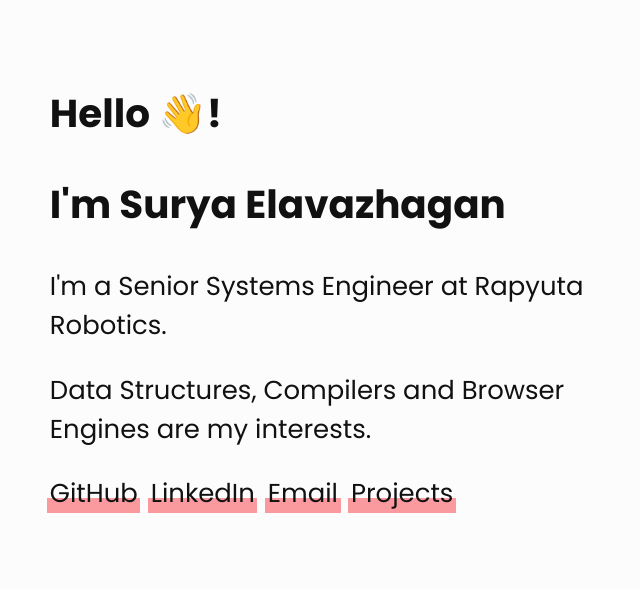
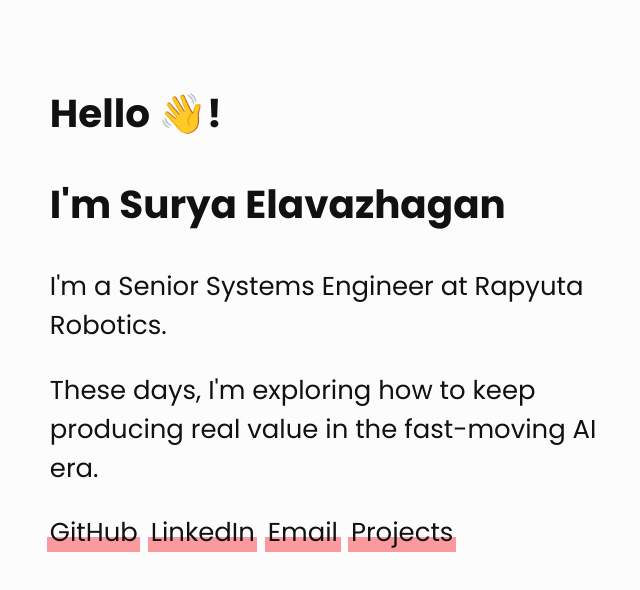
Before and after one commit to SuryaElavazhagan/SuryaElavazhagan.github.io, a plain HTML site: page index.html in a window 1280 px wide. Shown: the whole page, without its empty margins (2-642 px from the left). Drawn offline with Linux system fonts and the light colour scheme.

Commit message:
Update interests line on home page
Co-Authored-By: Claude Opus 5.5 <noreply@anthropic.com>
Claude-Session: https://claude.ai/code/session_017igoE1ZQrmpY6dJJ2G6wPq

```diff
--- a/index.html
+++ b/index.html
@@ -13,7 +13,7 @@
     <h1>I'm Surya Elavazhagan</h1>
     <main>
       <p>I'm a Senior Systems Engineer at Rapyuta Robotics.</p>
-      <p>Data Structures, Compilers and Browser Engines are my interests.</p>
+      <p>These days, I'm exploring how to keep producing real value in the fast-moving AI era.</p>
       <nav class="other-links">
         <a href="https://github.com/SuryaElavazhagan" target="_blank" rel="noopener">
           GitHub
```
